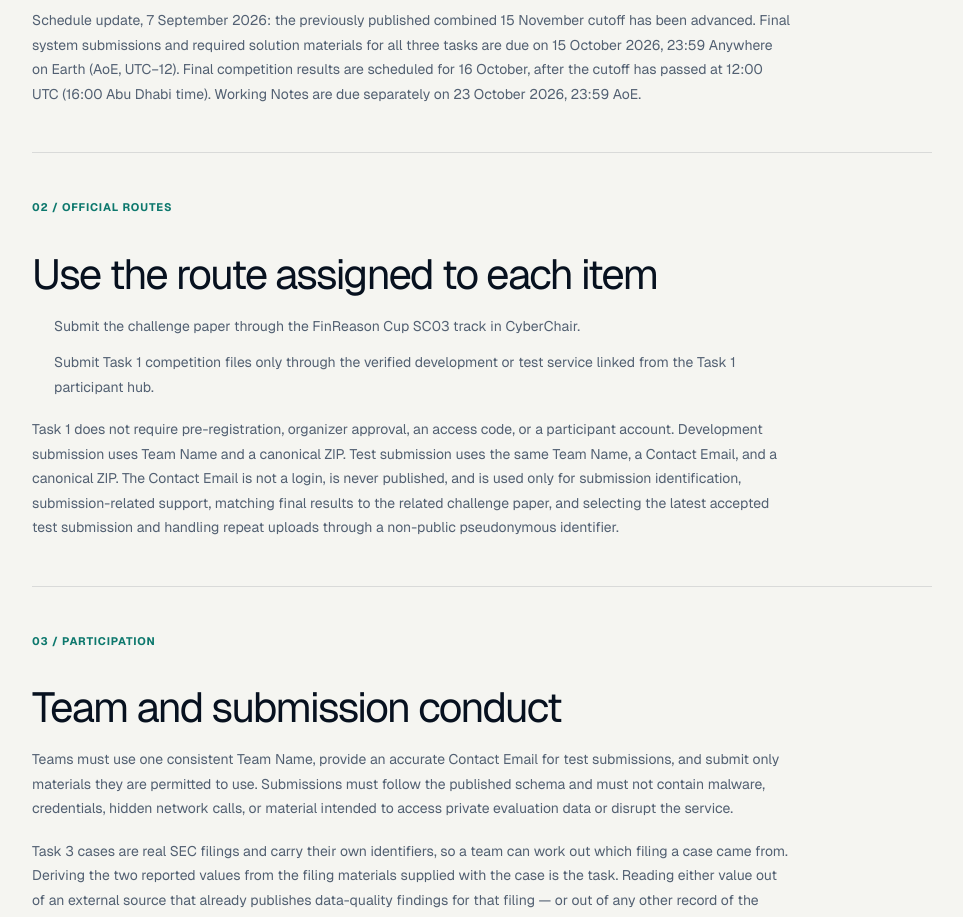
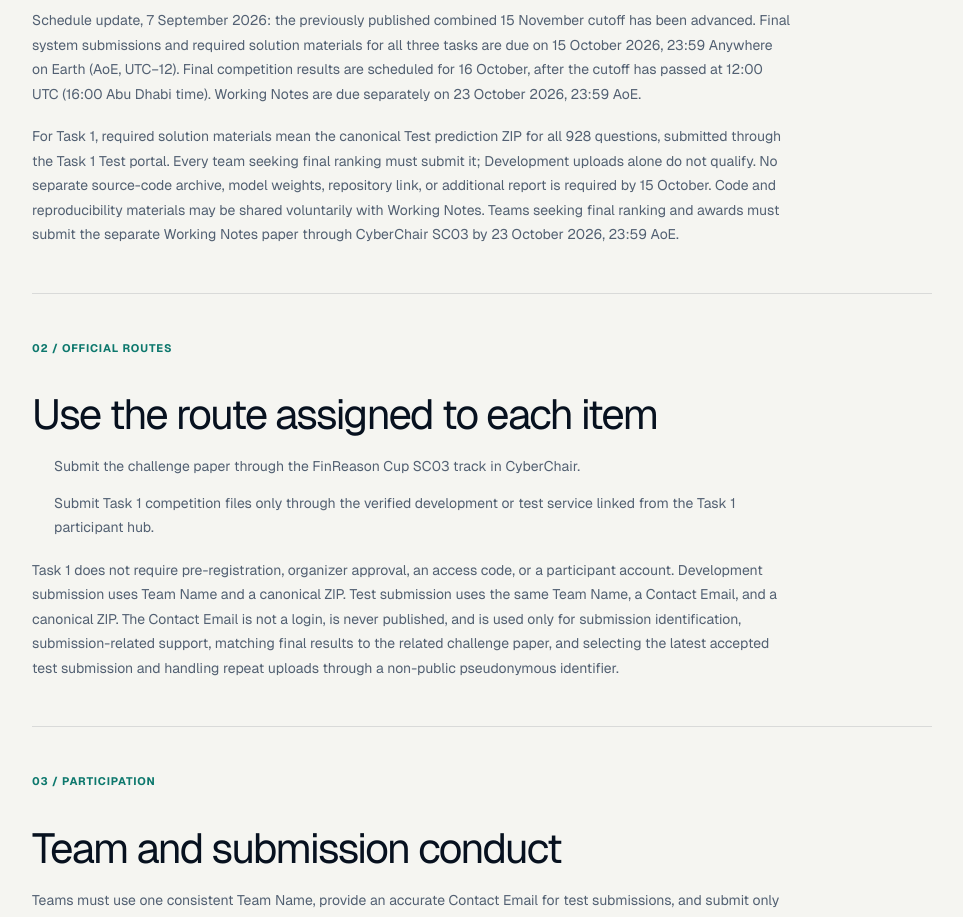
Before and after one commit to The-FinAI/IEEE-bigdata-cup, a Next.js app: page /terms in a window 1280 px wide. Shown: the part 900-1817 px from the top of the page, without its empty margins (158-1121 px from the left). Built offline with nearby package versions, Linux system fonts and the light colour scheme.

Commit message:
docs: clarify Task 1 required submission materials

```diff
--- a/app/page.tsx
+++ b/app/page.tsx
@@ -98,6 +98,11 @@ const faqs = [
     question: "Can I revise my Task 1 Test submission?",
     answer:
       "Yes. Test submissions are unlimited before 15 October 2026, 23:59 Anywhere on Earth, with no daily or total count limit. Keep the same Team Name and Contact Email. Your latest accepted, valid submission replaces earlier versions for final evaluation; invalid or rejected uploads do not. An identical repeat upload returns its original receipt and acceptance time, rather than creating a new revision. This policy was updated on 16 September 2026.",
+  },
+  {
+    question: "What solution materials are required for Task 1?",
+    answer:
+      "Every Task 1 team seeking final ranking must submit the canonical ZIP containing predictions.jsonl for all 928 Test questions through the Task 1 Test portal by 15 October 2026, 23:59 AoE. Development uploads alone do not qualify. No separate source-code archive, model weights, repository link, or additional report is required by that deadline. Code and reproducibility materials may be shared voluntarily with Working Notes. Teams seeking final ranking and awards must also submit the separate Working Notes paper through CyberChair SC03 by 23 October 2026, 23:59 AoE.",
   },
   {
     question: "Should Working Notes be anonymous?",
--- a/app/task1/submission-guide.tsx
+++ b/app/task1/submission-guide.tsx
@@ -187,6 +187,28 @@ export function SubmissionGuide({
         </li>
       </ol>
 
+      <aside className="submission-guide-paper-note" id="required-materials">
+        <strong>Task 1 required submission materials.</strong>
+        <p>
+          By 15 October 2026, 23:59 Anywhere on Earth, submit a ZIP containing exactly one
+          root-level <code>predictions.jsonl</code> for all 928 Test questions through the Test
+          submission portal linked above. Keep the same Team Name and Contact Email and save
+          the acceptance receipt. The latest accepted, valid Test submission determines the
+          final competition result; Development submissions do not qualify for final ranking.
+        </p>
+        <p>
+          This requirement applies to every Task 1 team seeking final ranking, not only the
+          highest-ranked teams. No separate source-code archive, model weights, repository link,
+          or additional report is required by the competition deadline. Code and reproducibility
+          materials may be shared voluntarily with your Working Notes.
+        </p>
+        <p>
+          Teams seeking final ranking and awards must also submit Working Notes through
+          <a href={paperSubmission}> CyberChair SC03</a> by 23 October 2026, 23:59 Anywhere on Earth.
+          The paper is submitted separately from the prediction ZIP.
+        </p>
+      </aside>
+
       <aside className="submission-guide-paper-note">
         <strong>Challenge paper is separate.</strong>
         <p>
--- a/app/terms/page.tsx
+++ b/app/terms/page.tsx
@@ -90,6 +90,15 @@ export default function TermsPage() {
             competition results are scheduled for 16 October, after the cutoff
             has passed at 12:00 UTC (16:00 Abu Dhabi time). Working Notes are
             due separately on 23 October 2026, 23:59 AoE.
+          </p>
+          <p>
+            For Task 1, required solution materials mean the canonical Test prediction ZIP
+            for all 928 questions, submitted through the Task 1 Test portal. Every team seeking
+            final ranking must submit it; Development uploads alone do not qualify. No separate
+            source-code archive, model weights, repository link, or additional report is required
+            by 15 October. Code and reproducibility materials may be shared voluntarily with
+            Working Notes. Teams seeking final ranking and awards must submit the separate
+            Working Notes paper through CyberChair SC03 by 23 October 2026, 23:59 AoE.
           </p>
         </section>
 
```
